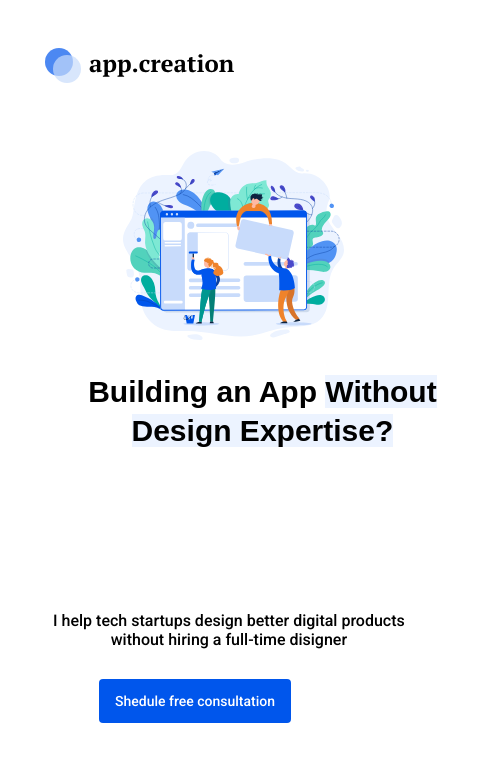
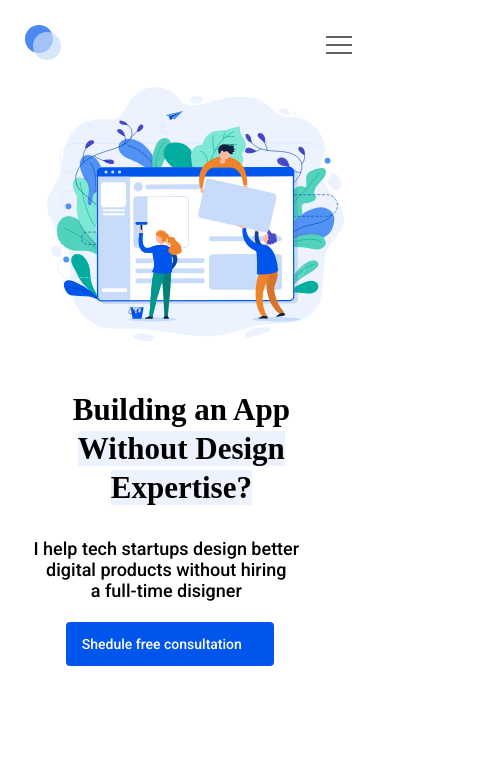
Before and after one commit to WebHeroSchool/Rep2to2modul, a plain HTML site: page index.html in a window 390 px wide. Shown: the whole page, 479 px wide, since content can reach past the window. Drawn offline with Linux system fonts and the light colour scheme; a web font is replaced by a local one.

Commit message:
бургмн2

```diff
--- a/index.html
+++ b/index.html
@@ -19,6 +19,24 @@
   <a class="menu__item"href="#">blog</a>
   <a class="menu__item"href="#">contact us</a>
   </nav>
+</nav>
+
+
+ <div class="hamburger-menu">
+<input id="menu__toggle" type="checkbox" />
+<label class="menu__btn" for="menu__toggle">
+  <span></span>
+</label>
+<ul class="menu__box">
+  <li><a class="menu__item_burger" href="#">start</a></li>
+  <li><a class="menu__item_burger" href="#">services</a></li>
+  <li><a class="menu__item_burger" href="#">about</a></li>
+  <li><a class="menu__item_burger" href="#">blog</a></li>
+  <li><a class="menu__item_burger" href="#">contact us</a></li>
+</ul>
+</div>
+
+
 </header>
 <section class="main">
     <h1 class="main__title">
@@ -28,7 +46,7 @@
   </span>
     </h1>
     <p class="main__subtitle">
-    I help tech startups design better digital products without hiring a full-time disigner
+    I help tech startups design better digital products without hiring a&nbsp;full-time disigner
     </p>
     <a class="main__button"href="#">
     Shedule free consultation
--- a/style.css
+++ b/style.css
@@ -132,12 +132,149 @@ position: absolute;
   opacity: 1;
 }
 
+
+
 @media screen and (max-width:768px){
+
+.wrapper{
+  width: 91%;
+}
+
   .menu{
     display: none;
   }
 
-  .header{
+.header{
+  padding: 17px 0;
+  margin-bottom: 10px;
+}
+.main{
+  padding: 80% 0 0;
+  background-size: 93%;
+  margin-right: 21px;
+  margin-top: 8px;
+}
+
+.main__title{
+  margin-top: 31px;
+  width: 313px;
+  font-size: 31px;
+  line-height: 39px;
+  text-align: center;
+  height: 108px;
+}
+
+.main__subtitle{
+  margin: 0 0 41px 0;
+    width: 283px;
+    height: 43px;
+      top: 447px;
+    font-family: Roboto;
+    font-size: 18px;
+    line-height: 21px;
+    text-align: center;
+}
+
+.main__button{
+  margin-left: 41px;
+    width: 176px;
+}
+
+.logo{
+  background: url('img/mobileimg.svg') no-repeat top left;
+
+}
+#menu__toggle {
+  opacity: 0;
+}
+.menu__btn {
+  display: flex; /* используем flex для центрирования содержимого */
+  align-items: center;  /* центрируем содержимое кнопки */
+  position:fixed;
+  top: 32px;
+  left: 326px;
+  width: 26px;
+  height: 26px;
+  cursor: pointer;
+  z-index: 1;
+
+}
+
+.menu__btn > span,
+.menu__btn > span::before,
+.menu__btn > span::after {
+  display: block;
+  position: absolute;
+  width: 100%;
+  height: 2px;
+  background-color: #616161;
+}
+.menu__btn > span::before {
+  content: '';
+  top: -8px;
+}
+.menu__btn > span::after {
+  content: '';
+  top: 8px;
+}
+.menu__box {
+  display: block;
+  position: fixed;
+  visibility: hidden;
+  top: 0;
+  left: -100%;
+  width: 300px;
+  height: 100%;
+  margin: 0;
+  padding: 80px 0;
+  list-style: none;
+  text-align: center;
+  background-color: #ECEFF1;
+  box-shadow: 1px 0px 6px rgba(0, 0, 0, .2);
+}
+.menu__item_burger {
+  display: block;
+  padding: 12px 24px;
+  color: #333;
+  font-family: 'Roboto', sans-serif;
+  font-size: 20px;
+  font-weight: 600;
+  text-decoration: none;
+}
+.menu__item_burger:hover {
+  background-color: #CFD8DC;
+}
+
+
+#menu__toggle:checked ~ .menu__btn > span {
+  transform: rotate(45deg);
+}
+#menu__toggle:checked ~ .menu__btn > span::before {
+  top: 0;
+  transform: rotate(0);
+}
+#menu__toggle:checked ~ .menu__btn > span::after {
+  top: 0;
+  transform: rotate(90deg);
+}
+#menu__toggle:checked ~ .menu__box {
+  visibility: visible;
+  left: 0;
+}
+
+.menu__btn > span,
+.menu__btn > span::before,
+.menu__btn > span::after {
+  transition-duration: .25s;
+}
+.menu__box {
+  transition-duration: .25s;
+}
+.menu__item_burger {
+  transition-duration: .25s;
+}
+}
+  /*.header{
     margin-bottom: 28px;
   }
 
@@ -160,8 +297,8 @@ position: absolute;
 
   .main__button{
     font: 500 14px/16px Roboto,arial,helvetica,sans-serif;
-  }
-}
+  }*/
+
 
 
 @media screen and (min-width:1024px) and (max-width:1365px){
```
Also changed, not shown: img/mobileimg.svg (added).
